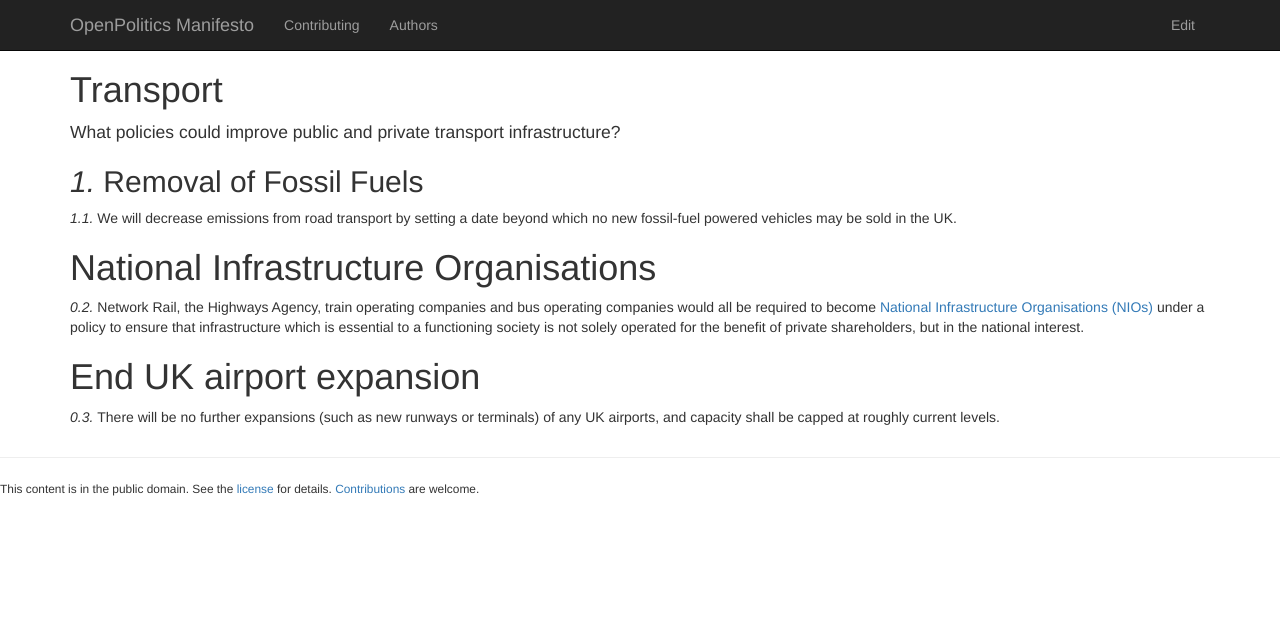
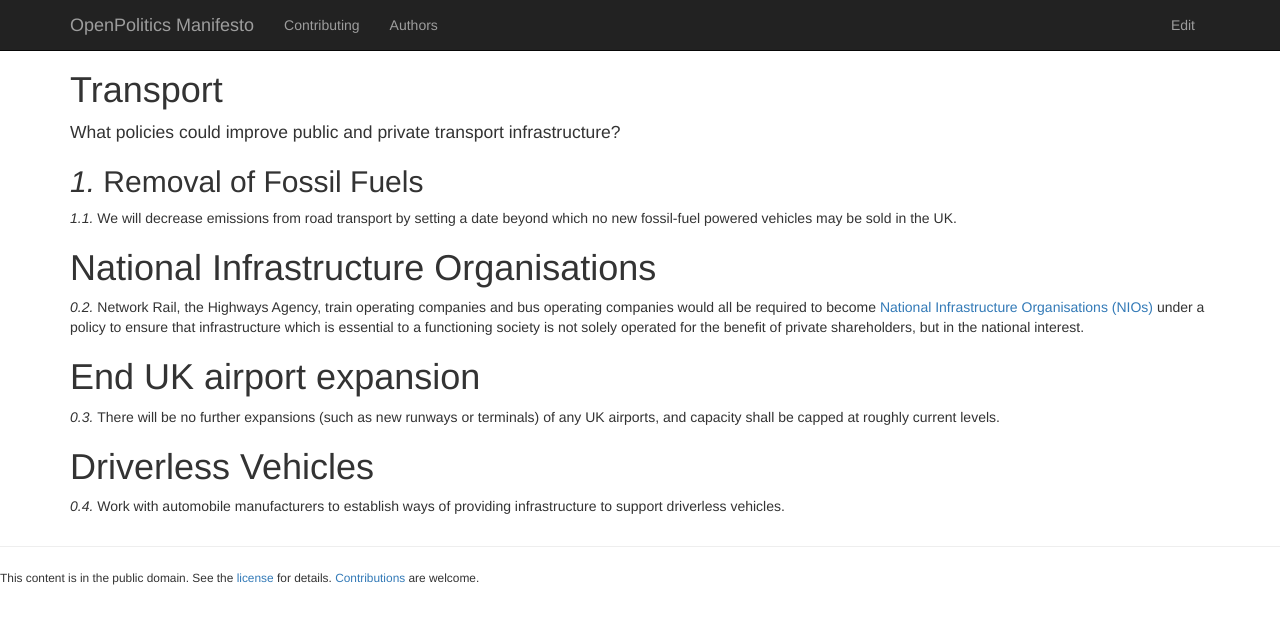
Before and after one commit to openpolitics/manifesto, a Jekyll site: the page built from transport.md, in a window 1280 px wide. Shown: the top 624 px of the page. Built offline with Jekyll 4.4.1, drawn with Linux system fonts in a browser that asks for light colours; nearby versions of some CDN libraries.

Commit message:
Driverless Vehicles

```diff
--- a/transport.md
+++ b/transport.md
@@ -17,3 +17,7 @@ Network Rail, the Highways Agency, train operating companies and bus operating c
 # End UK airport expansion
 
 There will be no further expansions (such as new runways or terminals) of any UK airports, and capacity shall be capped at roughly current levels.
+
+# Driverless Vehicles
+
+Work with automobile manufacturers to establish ways of providing infrastructure to support driverless vehicles.
```
